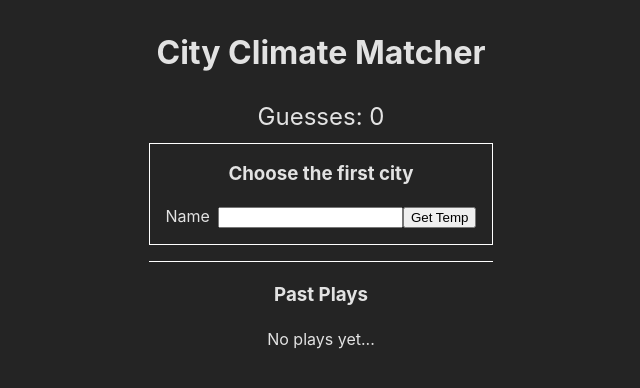
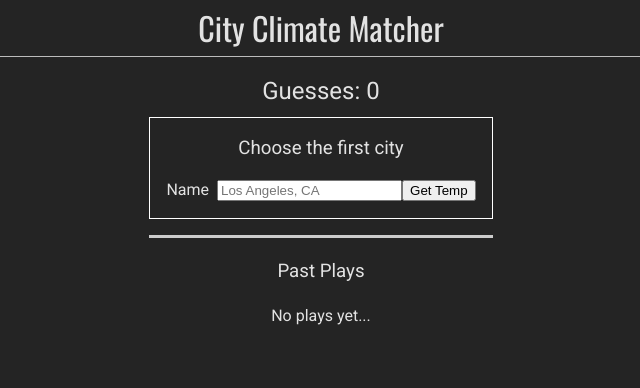
Before and after one commit to csgomez/climate-matcher, a React (Vite) app: page / in a window 1280 px wide. Shown: the top 388 px of the page, without its empty margins (319-959 px from the left). Built offline with nearby package versions, Linux system fonts and the light colour scheme.

Commit message:
Added a header and adjusted the styling/appearance. Now using external fonts via google as primary.

```diff
--- a/index.html
+++ b/index.html
@@ -3,6 +3,10 @@
   <head>
     <meta charset="UTF-8" />
     <link rel="icon" type="image/svg+xml" href="/vite.svg" />
+    <link
+      rel="stylesheet"
+      href="https://fonts.googleapis.com/css?family=Oswald|Roboto"
+    />
     <meta name="viewport" content="width=device-width, initial-scale=1.0" />
     <title>Climate Matcher</title>
   </head>
--- a/src/App.css
+++ b/src/App.css
@@ -1,14 +1,22 @@
 #root {
-  max-width: 1280px;
+  /* max-width: 1280px; */
+  width: 100vw;
   margin: 0 auto;
   text-align: center;
 
   display: flex;
   justify-content: center;
+  align-items: center;
+  flex-direction: column;
+}
+
+body {
+  margin: 0;
 }
 
 .App {
   max-width: 550px;
+  padding: 1rem 0;
 }
 
 .city {
@@ -36,7 +44,7 @@
 }
 
 .history {
-  border-top: 1px solid white;
+  border-top: 3px solid rgb(204, 204, 204);
   margin-top: 1rem;
 }
 
@@ -63,19 +71,19 @@ th {
 }
 
 .modal-overlay {
-  /* background-color: rgba(0, 0, 0, 0.8);
-  display: flex;
-  justify-content: center;
-  align-items: center; */
 }
 
 .modal-content {
-  /* width: 300px;
-  height: 200px;
-  margin: auto;
-  display: flex;
-  justify-content: center;
-  align-items: center;
-  background-color: rgb(31 31 31); */
   flex-direction: column;
 }
+
+header {
+  width: 100%;
+  border-bottom: 1px solid rgb(188, 188, 188);
+  padding: 0.25rem 0;
+}
+
+header h1 {
+  margin: 0;
+  font-family: Oswald, Arial, Helvetica, sans-serif;
+}
--- a/src/App.jsx
+++ b/src/App.jsx
@@ -1,29 +1,13 @@
 import './App.css';
-import City from './components/City';
-import GameResults from './components/GameResults';
-import History from './components/History';
-import { useSelector } from 'react-redux';
-import {
-  selectAreBothCitiesReady,
-  selectIsFirstCityReady,
-} from './reducers/citiesSlice';
-import GuessCounter from './components/Guesses';
-import GameStatus from './components/GameStatus';
+import Header from './components/Header';
+import Game from './components/Game';
 
 function App() {
-  const isFirstCityReady = useSelector(selectIsFirstCityReady);
-  const areBothCitiesReady = useSelector(selectAreBothCitiesReady);
-
   return (
-    <main className="App">
-      <h1>City Climate Matcher</h1>
-      <GuessCounter />
-      <City cityId={1} />
-      {isFirstCityReady && <City cityId={2} />}
-      {areBothCitiesReady && <GameResults />}
-      <GameStatus />
-      <History />
-    </main>
+    <>
+      <Header />
+      <Game />
+    </>
   );
 }
 
--- a/src/components/City.jsx
+++ b/src/components/City.jsx
@@ -45,7 +45,11 @@ const City = ({ cityId }) => {
       <h3>Choose the {cityId === 1 ? 'first' : 'second'} city</h3>
       <form onSubmit={handleSubmit}>
         <label>Name</label>
-        <input type="text" ref={cityNameInputRef} />
+        <input
+          type="text"
+          placeholder="Los Angeles, CA"
+          ref={cityNameInputRef}
+        />
         <button>Get Temp</button>
       </form>
       <CityResults city={city} />
--- /dev/null
+++ b/src/components/Game.jsx
@@ -0,0 +1,28 @@
+import City from './City';
+import GameResults from './GameResults';
+import History from './History';
+import { useSelector } from 'react-redux';
+import {
+  selectAreBothCitiesReady,
+  selectIsFirstCityReady,
+} from '../reducers/citiesSlice';
+import GuessCounter from './Guesses';
+import GameStatus from './GameStatus';
+
+const Game = () => {
+  const isFirstCityReady = useSelector(selectIsFirstCityReady);
+  const areBothCitiesReady = useSelector(selectAreBothCitiesReady);
+
+  return (
+    <main className="App">
+      <GuessCounter />
+      <City cityId={1} />
+      {isFirstCityReady && <City cityId={2} />}
+      {areBothCitiesReady && <GameResults />}
+      <GameStatus />
+      <History />
+    </main>
+  );
+};
+
+export default Game;
--- /dev/null
+++ b/src/components/Header.jsx
@@ -0,0 +1,9 @@
+const Header = () => {
+  return (
+    <header>
+      <h1>City Climate Matcher</h1>
+    </header>
+  );
+};
+
+export default Header;
--- a/src/index.css
+++ b/src/index.css
@@ -1,5 +1,6 @@
 :root {
-  font-family: Inter, system-ui, Avenir, Helvetica, Arial, sans-serif;
+  /* font-family: Inter, system-ui, Avenir, Helvetica, Arial, sans-serif; */
+  font-family: Roboto, 'Segoe UI', Tahoma, Geneva, Verdana, sans-serif;
   line-height: 1.5;
   font-weight: 400;
 
```
